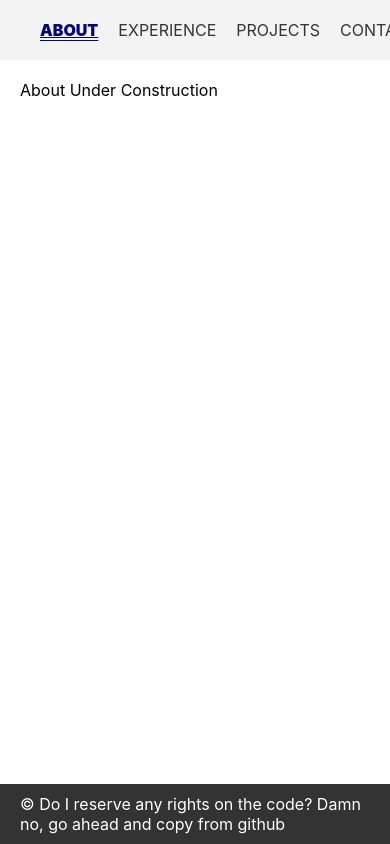
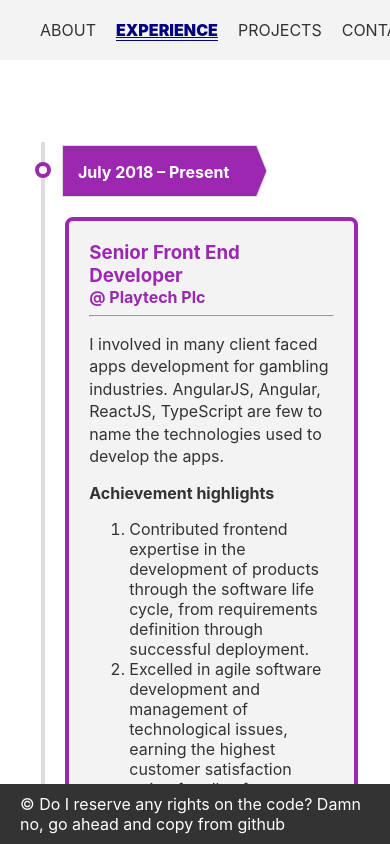
Before and after one commit to VinayakHegde/react-portfolio, a React (Create React App) app: page / in a window 390 px wide. Shown: the top 844 px of the page. Built offline with nearby package versions, Linux system fonts and the light colour scheme.

Commit message:
Timeline with story component

```diff
--- a/src/App/App.js
+++ b/src/App/App.js
@@ -10,7 +10,7 @@ class App extends Component {
   constructor(){
     super();
     this.state= {
-      route : CONST.NAV.ABOUT
+      route : CONST.NAV.EXPERIENCE
     }
   }
   render() {
--- a/src/Experience/Experience.js
+++ b/src/Experience/Experience.js
@@ -1,6 +1,6 @@
 import './Experience.css';
 import Timeline from '../Timeline/Timeline';
-import TimeEntry from '../TimeEntry/TimeEntry';
+import Story from '../Story/Story';
 
 import React, { Component } from 'react';
 
@@ -8,16 +8,18 @@ class Experience extends Component {
     render() {
         return (
             <article className="profile-content">
-                {this.getExperienceTimeline()}
+                {this.getExperienceTimelineSeq()}
             </article>
         );
     }
-    getExperienceTimeline(){
+
+    getExperienceTimelineSeq(){
         return (
             <Timeline lineColor={'#ddd'}>
-                <TimeEntry key="001" dateText="July 2018 – Present" style={{ color: '#9c27b0' }}  dateInnerStyle={{ background: '#9c27b0' }}>
-                    <h3 style={{ color: '#9c27b0' }}>Senior Front End Developer</h3>
-                    <h4 style={{ color: '#9c27b0' }}>@ Playtech Plc</h4>
+                <Story key="001" theme="#9c27b0"
+                    when="July 2018 – Present"
+                    who="Senior Front End Developer"
+                    where="Playtech Plc">
                     <p> I involved in many client faced apps development for gambling industries. AngularJS, Angular, ReactJS, TypeScript are few to name the technologies used to develop the apps.</p>
                     <h4>Achievement highlights</h4>
                     <ol>
@@ -27,10 +29,11 @@ class Experience extends Component {
                     </ol>
                     <h5>Other responsibilities</h5>
                     <p>Building front end code base and libraries, testing, monitoring junior developers, post-sale support and maintenance.</p>
-                </TimeEntry>
-                <TimeEntry key="002" dateText="Nov 2013 – June 2018" style={{ color: '#61b8ff' }} dateInnerStyle={{ background: '#61b8ff' }}>
-                    <h3 style={{ color: '#61b8ff' }}>Software Developer</h3>
-                    <h4 style={{ color: '#61b8ff' }}>Intuitive Business Intelligence Ltd, Manc</h4>
+                </Story>
+                <Story key="002" theme="#61b8ff"
+                    when="Nov 2013 – June 2018"
+                    who="Software Developer"
+                    where="Intuitive Business Intelligence Ltd, Manchester">
                     <p> I worked on a project called "Intuitive Dashboards" - which is a data visualisation tool and I developed frontend (Single Page web Application) using cutting-edge technologies like JavaScript (VanillaJS, Kendo UI, BackboneJS, UnderscoreJS, RequireJS, jQuery, ReactJS), HTML5 and CSS3. </p>
                     <h4>Achievement highlights</h4>
                     <ol>
@@ -39,10 +42,11 @@ class Experience extends Component {
                     </ol>
                     <h5>Other responsibilities</h5>
                     <p>Decoupling front-end from back end, prototyping, UI/UX design and development, testing, database management, client management, post-sale support and maintenance.</p>
-                </TimeEntry>
-                <TimeEntry key="003" dateText="Sept 2012 – Oct 2013" style={{ color: '#76bb7f' }} dateInnerStyle={{ background: '#76bb7f' }}>
-                    <h3 style={{ color: '#76bb7f' }}>Software Developer</h3>
-                    <h4 style={{ color: '#76bb7f' }}>ERS Connect, Glasgow</h4>
+                </Story>
+                <Story key="003" theme="#76bb7f"
+                    when="Sept 2012 – Oct 2013"
+                    who="Software Developer"
+                    where="ERS Connect, Glasgow">
                     <p> I assisted in design and development of Patient Appointment Confirmation Service and Telephone Answering Service application for NHS Trusts. </p>
                     <h4>Achievement highlights:</h4>
                     <ol>
@@ -55,22 +59,25 @@ class Experience extends Component {
                     </ol>
                     <h5>Other responsibilities</h5>
                     <p>Brand development, web site functionality and UI enhancement using JavaScript/HTML/CSS, application development using C# and deployment and support. </p>
-                </TimeEntry>
-                <TimeEntry key="004" dateText="Jul 2009 – Aug 2010" style={{ color: '#000080' }} dateInnerStyle={{ background: '#000080' }}>
-                    <h3 style={{ color: '#000080' }}>Software Engineer</h3>
-                    <h4 style={{ color: '#000080' }}>Cormorant Engineering Pvt Ltd, India</h4>
+                </Story>
+                <Story key="004" theme="#000080"
+                    when="Jul 2009 – Aug 2010"
+                    who="Software Engineer"
+                    where="Cormorant Engineering Pvt Ltd, India">
                     <p> I worked on the project Customer Loyalty Solution. The former software application was targeted to small retailers. I was responsible for requirement analysis, impact analysis, application development using C# and testing, install and configuration, post-sale support and maintenance. </p>
-                </TimeEntry>
-                <TimeEntry key="005" dateText="Jan 2009 – Jun 2009" style={{ color: '#00FF00' }} dateInnerStyle={{ background: '#00FF00' }}>
-                    <h3 style={{ color: '#00FF00' }}>UI Design Intern </h3>
-                    <h4 style={{ color: '#00FF00' }}>IBS Software, India </h4>
+                </Story>
+                <Story key="005" theme="#00FF00"
+                    when="Jan 2009 – Jun 2009"
+                    who="UI Design Intern"
+                    where="IBS Software, India">
                     <p> I worked on UI Design for developing Rich Internet Applications (m-RIA) framework and mobile applications. I was responsible for prototyping, pictographs, research on User Interface Design Process and Usability Standards.</p>
-                </TimeEntry>
-                <TimeEntry key="006" dateText="Jul 2009 – Aug 2010" style={{ color: '#FF0000' }} dateInnerStyle={{ background: '#FF0000' }}>
-                    <h3 style={{ color: '#FF0000' }}>Junior Networks Admin </h3>
-                    <h4 style={{ color: '#FF0000' }}>TSS Ltd, India</h4>
+                </Story>
+                <Story key="006" theme="#FF0000"
+                    when="Jul 2009 – Aug 2010"
+                    who="Junior Networks Admin"
+                    where="TSS Ltd, India">
                     <p>I worked along with Network and Systems maintenance team to provide the best service, supported about 75 networked systems, phone systems in the organisation. </p>
-                </TimeEntry>
+                </Story>
             </Timeline>
         );
     }
--- a/src/TimeEntry/TimeEntry.css
+++ b/src/Story/Story.css
@@ -1,20 +1,21 @@
-.body-container {
+.story-content {
     position: relative;
     margin-left: 30px;
     background: rgb(243, 243, 243);
     padding: 20px;
     border-radius: 8px;
+    border:4px solid;
 }
-  .timeline-item--no-children .body-container {
+.empty .story-content {
     background: transparent;
     box-shadow: none;
 }
-  .body-container:after {
+.story-content:after {
     content: "";
     display: table;
     clear: both;
 }
-  .timeline-item-date {
+.story-caption-container {
     position: absolute;
     top: -12px;
     left: 0;
@@ -26,7 +27,7 @@
     box-sizing: border-box;
     width: 90%;
 }
-  .timeline-item-dateinner {
+.story-caption {
     background: #e86971;
     color: #fff;
     padding: 0;
@@ -43,31 +44,31 @@
     text-indent: 15px;
 }
 
-  .timeline-item--no-children .body-container::before {
+.empty .story-content::before {
     display: none;
 }
-  .entry {
+.story {
     clear: both;
     text-align: left;
     position: relative;
 }
-  .timeline--animate .entry .is-hidden {
+.timeline--animate .story .is-hidden {
     visibility: hidden;
 }
-  .timeline--animate .entry .bounce-in {
+.timeline--animate .story .bounce-in {
     visibility: visible;
     -webkit-animation: bounce-in 0.4s;
     -moz-animation: bounce-in 0.4s;
     animation: bounce-in 0.4s;
 }
-  .entry .title {
+.story .story-caption-wrapper {
     margin-bottom: 0.5em;
     float: left;
     width: 34%;
     position: relative;
     height: 32px;
 }
-  .entry .title:before {
+.story .story-caption-wrapper:before {
     content: "";
     position: absolute;
     width: 8px;
@@ -80,19 +81,19 @@
     z-index: 99;
     box-sizing: content-box;
 }
-  .entry .body {
+.story .story-continer {
     margin: 0 0 3em;
     float: right;
     width: 66%;
     color: #333;
 }
-  .entry .body p {
+.story .story-continer p {
     line-height: 1.4em;
 }
-  .entry .body h1, .entry .body h2, .entry .body h3, .entry .body h4, .entry .body h5, .entry .body h6 {
+.story .story-continer h1, .story .story-continer h2, .story .story-continer h3, .story .story-continer h4, .story .story-continer h5, .story .story-continer h6 {
     margin: 0;
 }
-  .entry .body p:first-child {
+.story .story-continer p:first-child {
     margin-top: 0;
     font-weight: 400;
 }
@@ -148,20 +149,20 @@
 
 @media only screen and (max-width: 768px) {
     /* For mobile phones: */
-    .entry .title {
+    .story .story-caption-wrapper {
       float: left;
       width: 70%;
     }
-    .timeline-item-date {
+    .story-caption-container {
       margin-left: 30px;
     }
-    .entry .title:before {
+    .story .story-caption-wrapper:before {
       top: 15%;
       left: 3px;
       right: auto;
       z-index: 99;
     }
-    .entry .body {
+    .story .story-continer {
       margin: 20px 0 3em;
       float: right;
       width: 99%;
--- /dev/null
+++ b/src/Story/Story.js
@@ -0,0 +1,86 @@
+import React, { Component, Fragment } from 'react';
+import PropTypes from 'prop-types';
+import classNames from 'classnames';
+import VisibilitySensor from 'react-visibility-sensor';
+import './Story.css';
+
+
+class Story extends Component{
+    constructor(props){
+        super(props);
+        this.onSensorChange = this.onSensorChange.bind(this);
+        this.state = { visible: false };
+    }
+
+    onSensorChange(isVisible){
+        isVisible && this.setState({visible:true});
+    }
+
+    render(){
+        let {when, where, who, theme, children, visibilitySensorProps} = this.props,
+            {visible } = this.state,
+            hasHeadline = false;
+
+        if(where.length > 0){
+            where = '@ '.concat(where);
+        }
+
+        hasHeadline = where.length || who.length;
+        return (
+            <div className={classNames('story', {'empty': children === ''})} style={{color:`${theme}`}}>
+                <VisibilitySensor {...visibilitySensorProps} onChange={this.onSensorChange}>
+                    <Fragment>
+                        <div className="story-caption-wrapper">
+                            <div className={`${visible ? 'bounce-in' : 'is-hidden'}`}>
+                                <span className="story-caption-container">
+                                    <time className="story-caption"
+                                        style={{background:`${theme}`}}
+                                        title={when}>
+                                        {when}
+                                    </time>
+                                </span>
+                            </div>
+                        </div>
+                        <div className="story-continer">
+                            <div className={`story-content ${ visible ? 'bounce-in' : 'is-hidden'}`}
+                                style={{borderColor:`${theme}`}}>
+                                <h3 style={{color:`${theme}`}}>{who}</h3>
+                                <h4 style={{color:`${theme}`}}>{where}</h4>
+                                <hr/>
+                                {children}
+                            </div>
+                        </div>
+                    </Fragment>
+                </VisibilitySensor>
+            </div>
+        );
+    }
+}
+
+Story.propTypes = {
+    when : PropTypes.string,
+    where:PropTypes.string,
+    who:PropTypes.string,
+    theme: PropTypes.string,
+    children: PropTypes.oneOfType([
+        PropTypes.arrayOf(PropTypes.node),
+        PropTypes.node,
+    ]),
+    visibilitySensorProps: PropTypes.shape({})
+}
+
+Story.defaultProps = {
+    when : '',
+    where:'',
+    who:'',
+    theme: '#ddd',
+    children: '',
+    visibilitySensorProps: {
+        partialVisibility: true,
+        offset: {
+            bottom: 50
+        }
+    }
+}
+
+export default Story;
--- a/src/TimeEntry/TimeEntry.js
+++ /dev/null
@@ -1,114 +0,0 @@
-import React, { Component, Fragment } from 'react';
-import PropTypes from 'prop-types';
-import classNames from 'classnames';
-import VisibilitySensor from 'react-visibility-sensor';
-import './TimeEntry.css';
-
-class Event extends Component {
-  constructor(props) {
-    super(props);
-    this.onVisibilitySensorChange = this.onVisibilitySensorChange.bind(this);
-    this.state = { visible: false };
-  }
-
-  onVisibilitySensorChange(isVisible) {
-    if (isVisible) {
-      this.setState({ visible: true });
-    }
-  }
-
-  render() {
-    const {
-      id,
-      children,
-      dateText,
-      dateStyle,
-      dateComponent,
-      dateInnerStyle,
-      bodyContainerStyle,
-      style,
-      className,
-      visibilitySensorProps,
-    } = this.props;
-    const { visible } = this.state;
-    return (
-      <div
-        id={id}
-        className={classNames(className, 'entry', {
-          'timeline-item--no-children': children === '',
-        })}
-        style={style}
-      >
-        <VisibilitySensor
-          {...visibilitySensorProps}
-          onChange={this.onVisibilitySensorChange}
-        >
-          <Fragment>
-            <div className="title">
-              <div className={`${visible ? 'bounce-in' : 'is-hidden'}`}>
-                {dateComponent !== null ? (
-                  dateComponent
-                ) : (
-                  <span style={dateStyle} className="timeline-item-date">
-                    <time
-                      style={dateInnerStyle}
-                      className="timeline-item-dateinner"
-                      title={dateText}
-                    >
-                      {dateText}
-                    </time>
-                  </span>
-                )}
-              </div>
-            </div>
-            <div className="body">
-              <div
-                className={`body-container ${
-                  visible ? 'bounce-in' : 'is-hidden'
-                }`}
-                style={bodyContainerStyle}
-              >
-                {children}
-              </div>
-            </div>
-          </Fragment>
-        </VisibilitySensor>
-      </div>
-    );
-  }
-}
-
-Event.propTypes = {
-  id: PropTypes.string,
-  children: PropTypes.oneOfType([
-    PropTypes.arrayOf(PropTypes.node),
-    PropTypes.node,
-  ]),
-  className: PropTypes.string,
-  dateStyle: PropTypes.shape({}),
-  dateInnerStyle: PropTypes.shape({}),
-  bodyContainerStyle: PropTypes.shape({}),
-  style: PropTypes.shape({}),
-  dateText: PropTypes.string,
-  dateComponent: PropTypes.oneOfType([
-    PropTypes.string,
-    PropTypes.func,
-    PropTypes.node,
-  ]),
-  visibilitySensorProps: PropTypes.shape({}),
-};
-
-Event.defaultProps = {
-  id: '',
-  children: '',
-  dateComponent: null,
-  className: '',
-  dateStyle: null,
-  bodyContainerStyle: null,
-  dateInnerStyle: null,
-  style: null,
-  dateText: '',
-  visibilitySensorProps: { partialVisibility: true, offset: { bottom: 50 } },
-};
-
-export default Event;
--- a/src/Timeline/Timeline.css
+++ b/src/Timeline/Timeline.css
@@ -1,4 +1,4 @@
-.timeline--wrapper {
+.timeline-wrapper {
     width: calc(100% - 24px);
     padding: 12px;
 }
@@ -7,7 +7,6 @@
     max-width: 800px;
     padding: 15px 0 0  0;
     position: relative;
-    /* box-shadow: 0.5rem 0.5rem 2rem 0 rgba(0, 0, 0, 0.2); */
     margin: 50px auto;
 }
 .timeline:before {
--- a/src/Timeline/Timeline.js
+++ b/src/Timeline/Timeline.js
@@ -4,13 +4,10 @@ import classNames from 'classnames';
 import './Timeline.css';
 
 const Timeline = ({ animate, children, className, lineColor }) => (
-  <div className="timeline--wrapper">
-    <div
-      className={classNames(className, 'timeline', {
+    <div className="timeline-wrapper">
+        <div className={classNames(className, 'timeline', {
             'timeline--animate': animate,
-      })}
-      style={{ color: `${lineColor}` }}
-    >
+            })} style={{ color: `${lineColor}` }}>
                 {children}
         </div>
     </div>
@@ -23,13 +20,13 @@ Timeline.propTypes = {
     ]).isRequired,
     className: PropTypes.string,
     lineColor: PropTypes.string,
-  animate: PropTypes.bool,
+    animate: PropTypes.bool
 };
 
 Timeline.defaultProps = {
     animate: true,
     className: '',
-  lineColor: '#000',
+    lineColor: '#000'
 };
 
 export default Timeline;
```
Lines whose indentation alone changed are shown as unchanged.
